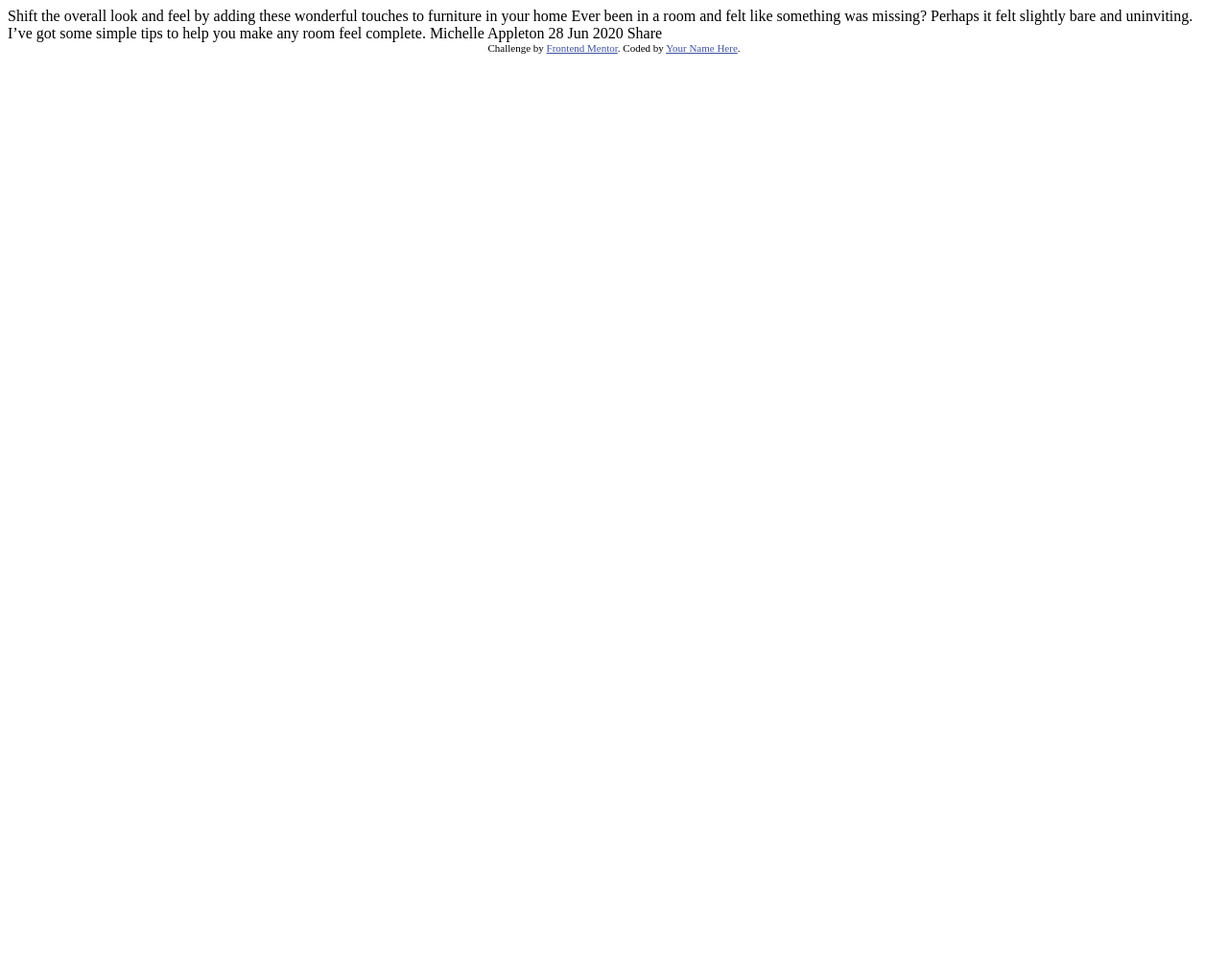
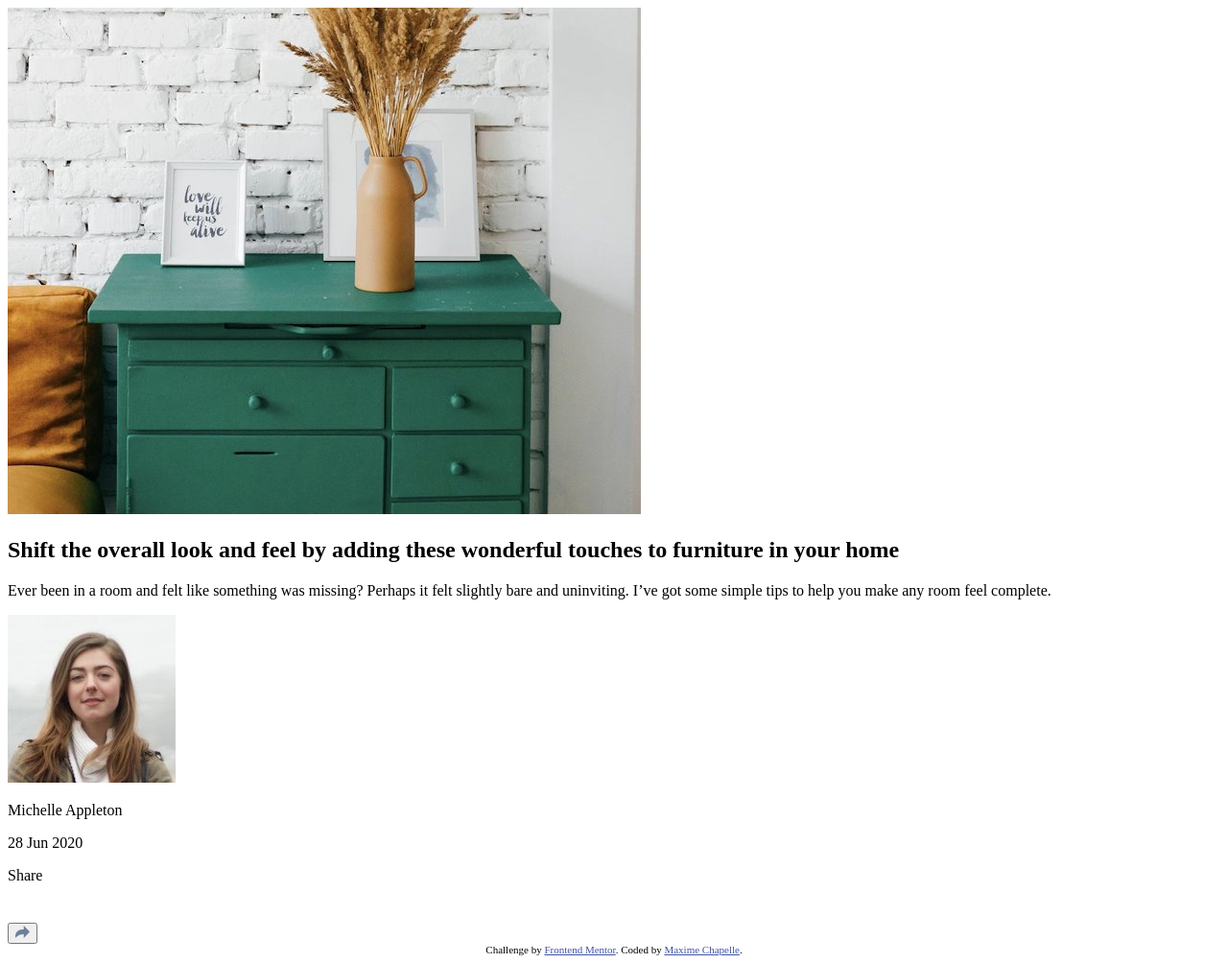
Before and after one commit to maxi1993-tech/article-preview-component, a website: page index.html in a window 1280 px wide. Shown: the whole page at 96% size. Before the commit the page ends 800 px from the top, so only its background shows below. Drawn offline with Linux system fonts and the light colour scheme.

Commit message:
feat: add html structure for article preview component

```diff
--- a/index.html
+++ b/index.html
@@ -17,21 +17,43 @@
 
 <body>
 
-Shift the overall look and feel by adding these wonderful
-  touches to furniture in your home
+  <main>
+    <article class="card">
+      <img class="img-card" src="./images/drawers.jpg" alt="Green dresser with a vase and a frame, armchair on the left side">
+      <h1 class="title-primary">Shift the overall look and feel by adding these wonderful
+        touches to furniture in your home</h1>
+      <p class="paragraph">Ever been in a room and felt like something was missing? Perhaps
+        it felt slightly bare and uninviting. I’ve got some simple tips
+        to help you make any room feel complete.</p>
 
-  Ever been in a room and felt like something was missing? Perhaps
-  it felt slightly bare and uninviting. I’ve got some simple tips
-  to help you make any room feel complete.
+      <footer class="profil">
+        <div class="author-info">
+          <img class="img-profil" src="./images/avatar-michelle.jpg" alt="Michelle Appleton picture">
+          <p class="name">Michelle Appleton</p>
+          <time class="date-profil" datetime="2020-07-28">28 Jun 2020</time>
+        </div>
+        <div class="wrapper-share">
+          <div class="share-panel">
+            <p class="profil-paragraph">Share</p>
+            <img class="img-links" src="./images/icon-facebook.svg" alt="Facebook link">
+            <img class="img-links" src="./images/icon-twitter.svg" alt="Twitter link">
+            <img class="img-links" src="./images/icon-pinterest.svg" alt="Pinterest link">
+          </div>
+          <button type="button" class="btn-share" aria-label="Share this article">
+            <svg xmlns="http://www.w3.org/2000/svg" width="15" height="13">
+              <path fill="#6E8098"
+                d="M15 6.495L8.766.014V3.88H7.441C3.33 3.88 0 7.039 0 10.936v2.049l.589-.612C2.59 10.294 5.422 9.11 8.39 9.11h.375v3.867L15 6.495z" />
+            </svg>
+          </button>
+        </div>
 
-  Michelle Appleton
-  28 Jun 2020
-
-  Share
+      </footer>
+    </article>
+  </main>
 
   <footer class="attribution">
     Challenge by <a href="https://www.frontendmentor.io?ref=challenge">Frontend Mentor</a>.
-    Coded by <a href="#">Your Name Here</a>.
+    Coded by <a href="#">Maxime Chapelle</a>.
   </footer>
 </body>
 
```
